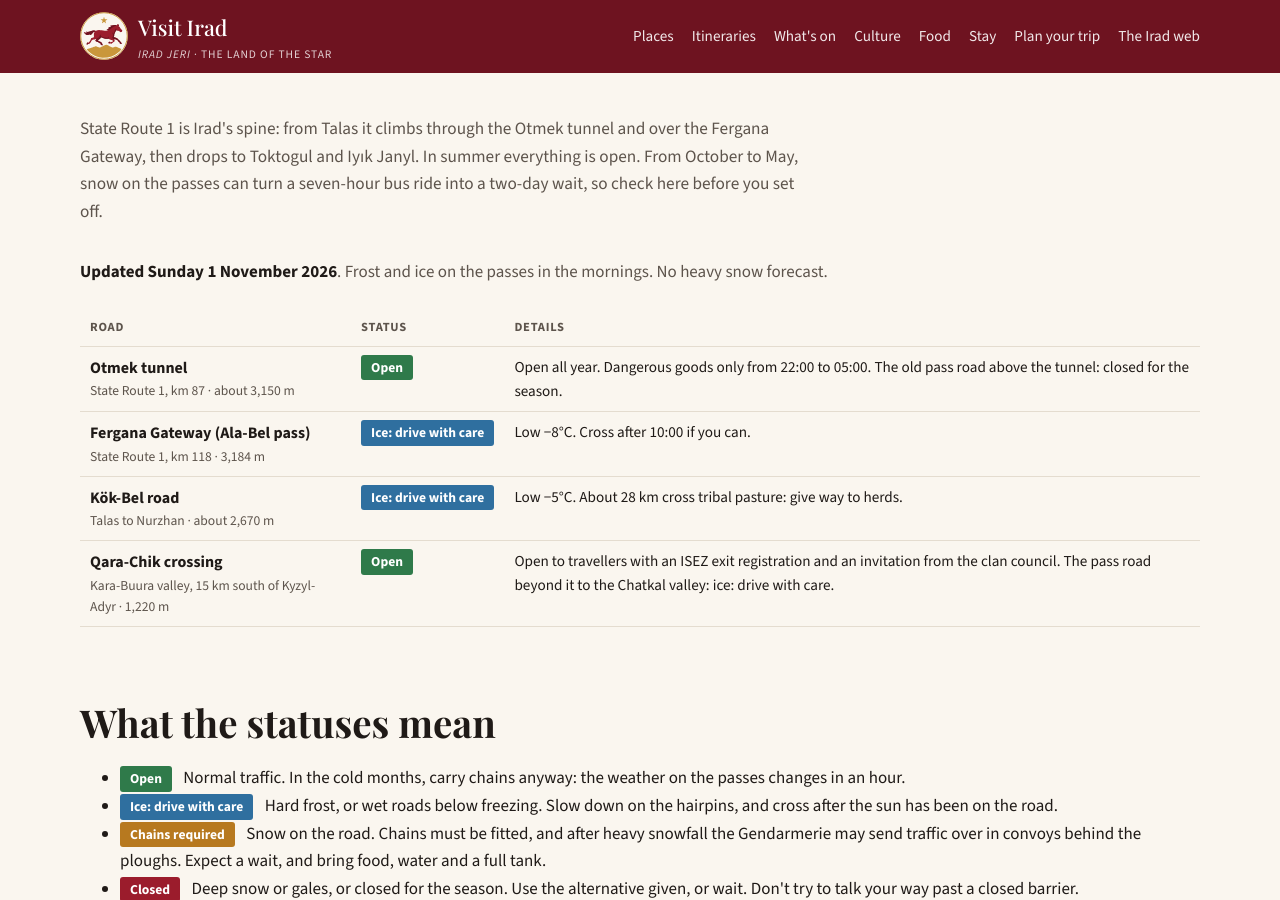
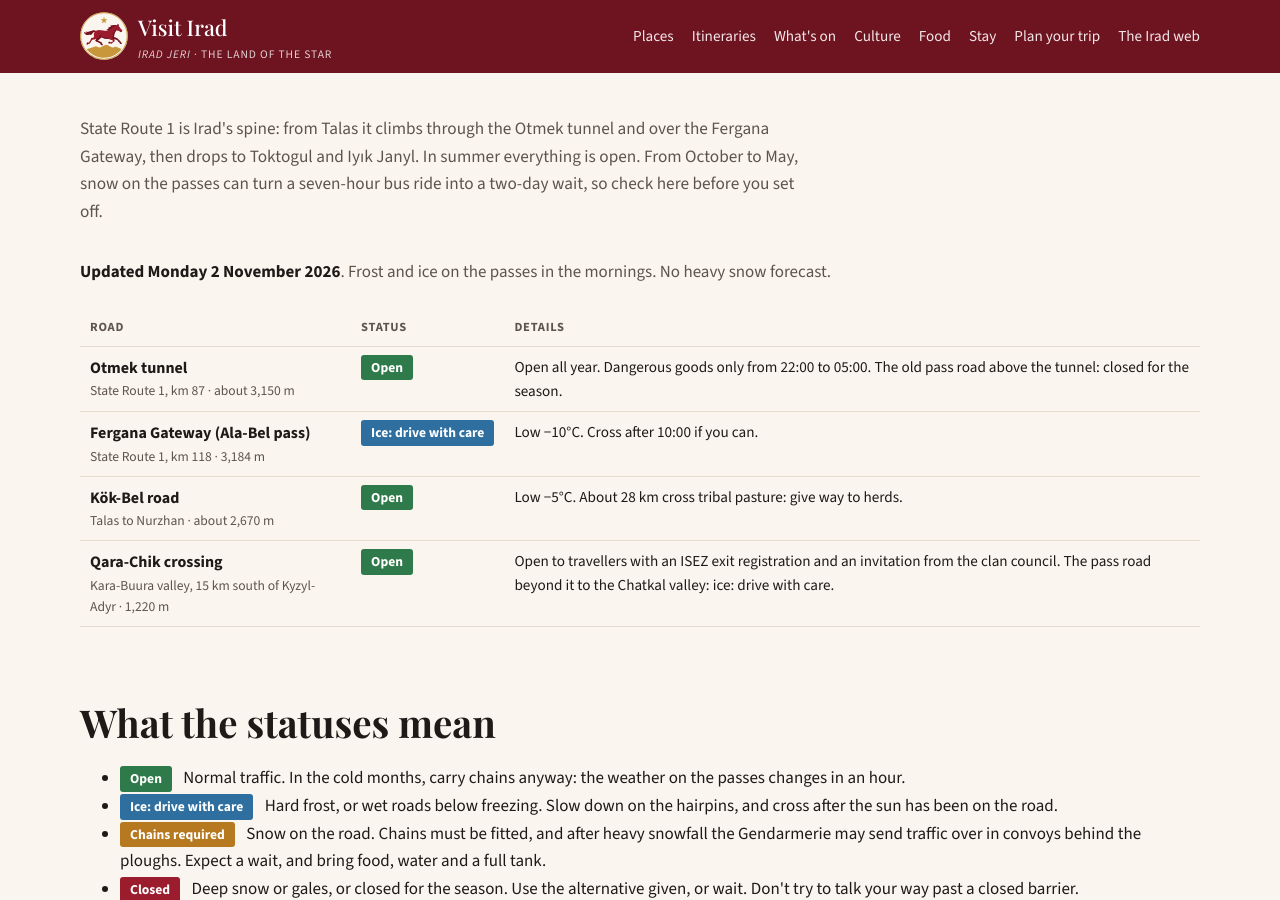
Before and after one commit to IRAD-WEB-MIRROR/visit-irad, a Jekyll site: the page built from roads/index.html, in a window 1280 px wide and 900 px high, scrolled down 724 px. Built offline with Jekyll 4.4.1, drawn with Linux system fonts in a browser that asks for light colours.

Commit message:
Road report for the week of 2026-11-02

```diff
--- a/_data/roads.json
+++ b/_data/roads.json
@@ -1,6 +1,6 @@
 {
-  "updated": "2026-11-01",
-  "next": "2026-11-02",
+  "updated": "2026-11-02",
+  "next": "2026-11-09",
   "weather": "Frost and ice on the passes in the mornings. No heavy snow forecast.",
   "routes": [
     {
@@ -19,15 +19,15 @@
       "height": "3,184 m",
       "status": "ice",
       "label": "Ice: drive with care",
-      "note": "Low −8°C. Cross after 10:00 if you can."
+      "note": "Low −10°C. Cross after 10:00 if you can."
     },
     {
       "id": "kokbel",
       "name": "Kök-Bel road",
       "road": "Talas to Nurzhan",
       "height": "about 2,670 m",
-      "status": "ice",
-      "label": "Ice: drive with care",
+      "status": "open",
+      "label": "Open",
       "note": "Low −5°C. About 28 km cross tribal pasture: give way to herds."
     },
     {
```
